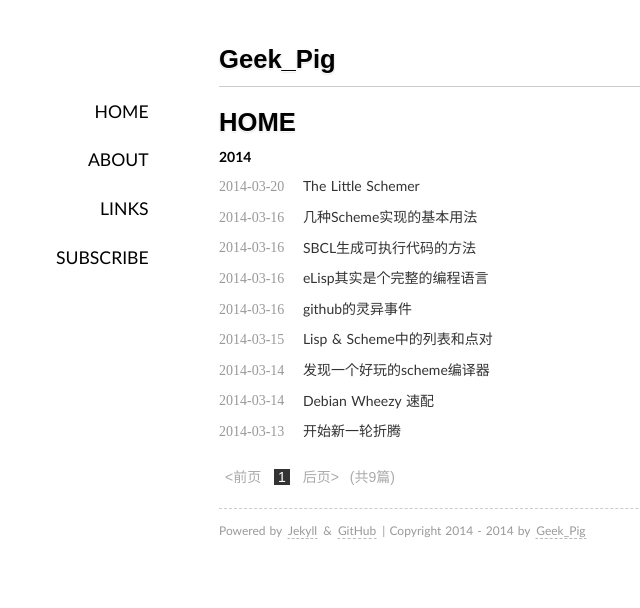
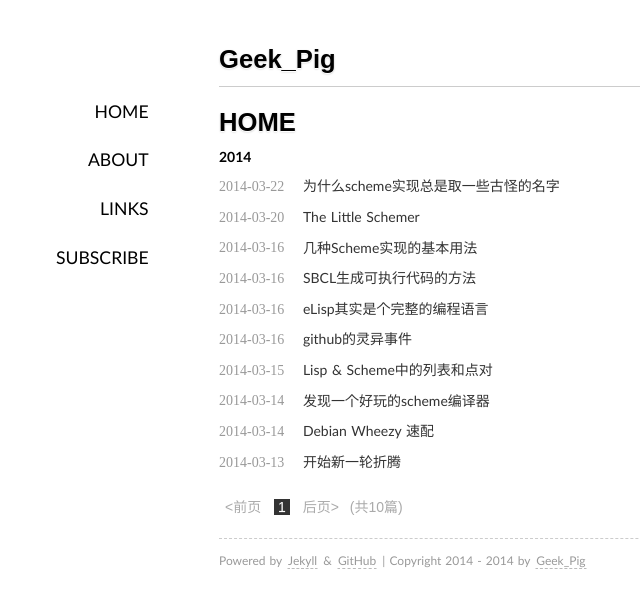
Before and after one commit to rhuichao/uternet.github.io, a Jekyll site: the page built from index.html, in a window 1280 px wide. Shown: the top 608 px of the page, without its empty margins (121-761 px from the left). Built offline with Jekyll 4.4.1, drawn with Linux system fonts in a browser that asks for light colours; some web fonts are replaced; Markdown is read by kramdown in place of the engine named in the settings; the list of posts is cut into pages by our own code; some of the changed lines change nothing that is shown.

Commit message:
new document posted

```diff
--- /dev/null
+++ b/_posts/2014-03-22-scheme-name.md
@@ -0,0 +1,25 @@
+---
+layout: post
+title:  为什么scheme实现总是取一些古怪的名字
+date:   2014-03-22
+---
+*Larceny*，盗窃罪
+
+*Chicken*，小鸡
+
+*Stalin*，斯大林
+
+*Guile*，狡猾
+
+*racket*
+*['rækit]
+n. 球拍, 喧闹, 杂乱无章
+vi. 喧闹
+vt. 用球拍打
+【法】 放荡生活, 有组织的非法活动; 过放荡生活, 忙于社交
+
+scheme本身的名字是*schemer*(阴谋家)
+后来去掉一个'r'，变成scheme（计划）
+
+而那本著名的小人书《The Little Schemer》
+翻译过来是：小阴谋家。。。
--- a/media/css/style.css
+++ b/media/css/style.css
@@ -20,7 +20,7 @@ body{
     color:#000000;
     background-color:#ffffff;
     line-height: 150%;
-    /*text-shadow:0 1px 0 rgba(255,255,255,0.12);*/
+    text-shadow:0 1px 0 rgba(255,255,255,0.12);
 }
 
 *{
```
